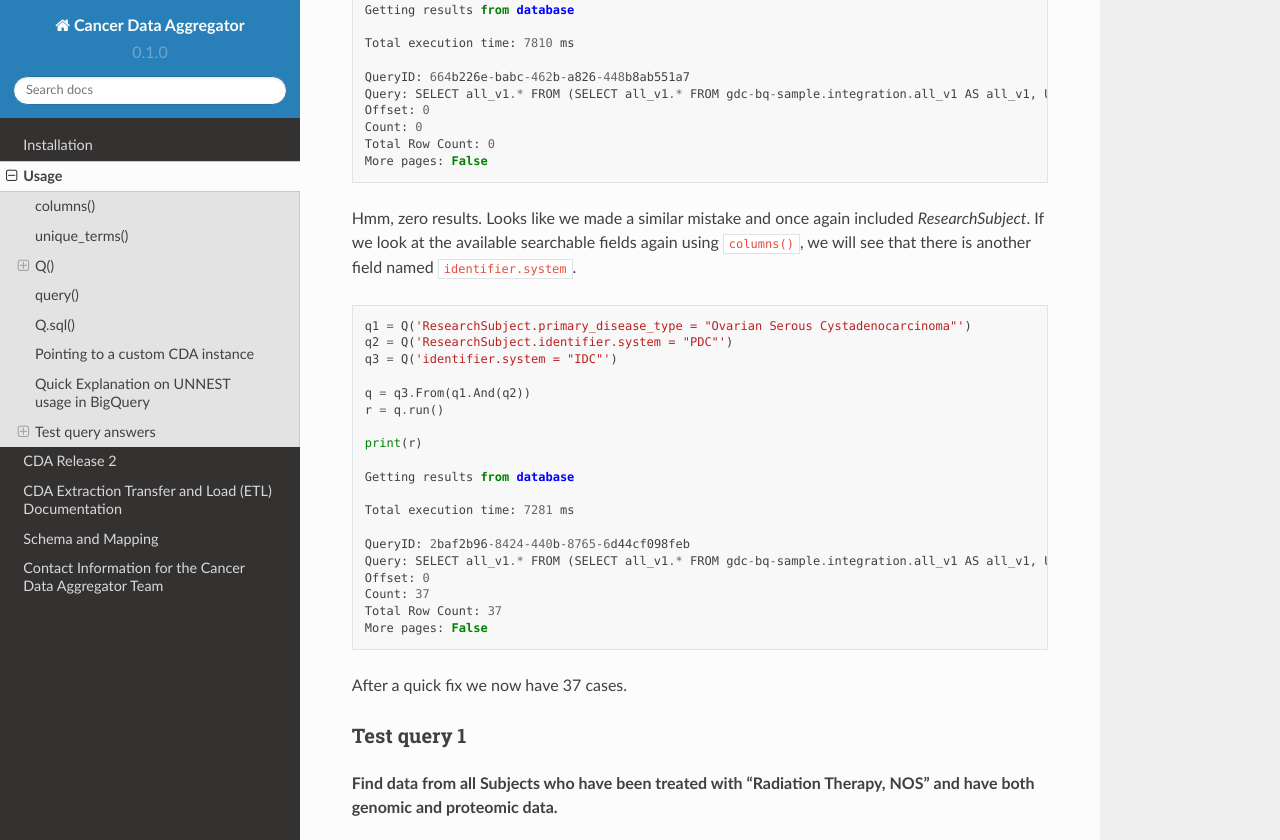
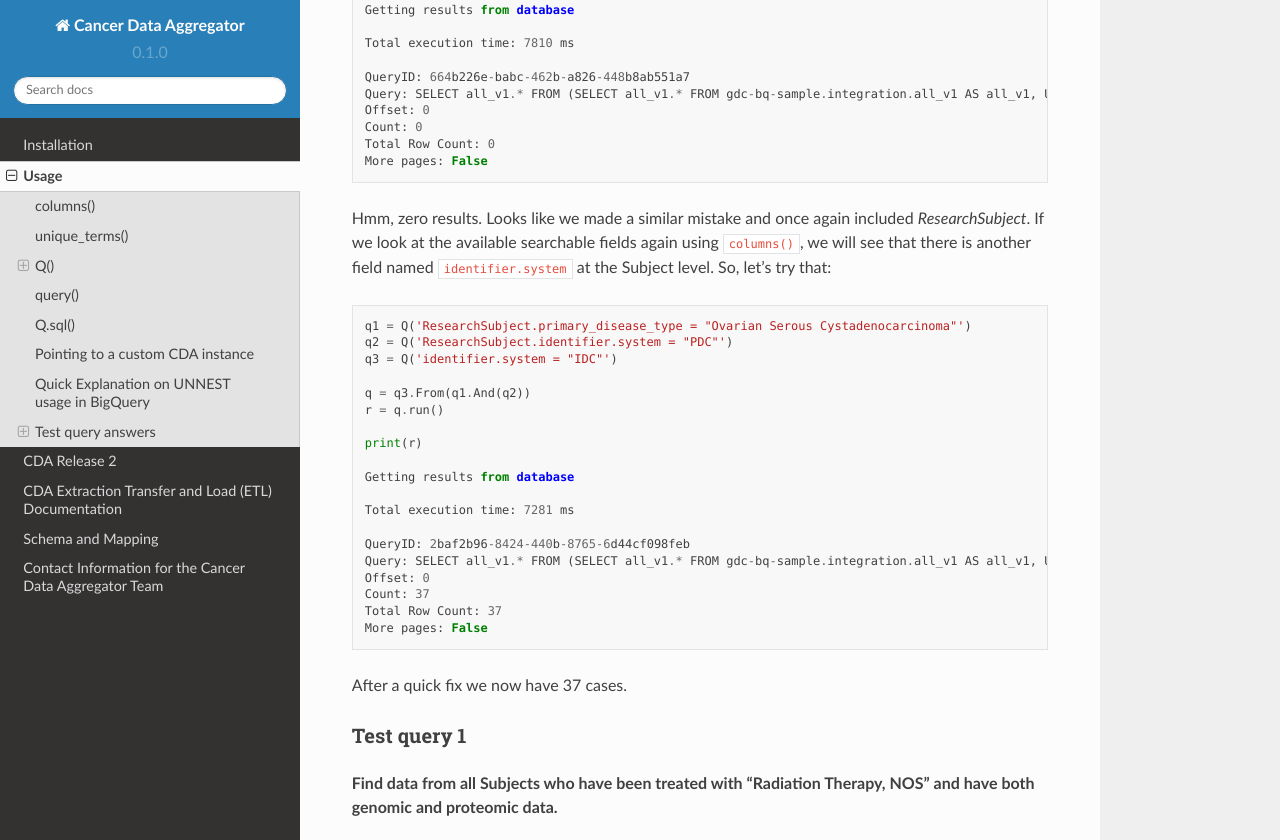
Before and after one commit to CancerDataAggregator/CDA-HelpDesk, a Sphinx documentation site: the page built from docs/source/usage.rst, in a window 1280 px wide and 900 px high, scrolled down 15036 px, cut to the strip 0-840 px from the top of the window. Built offline with Sphinx 7.4.7 and the Read the Docs theme 2.0.0, drawn with Linux system fonts in a browser that asks for light colours.

Commit message:
Update usage.rst

```diff
--- a/docs/source/usage.rst
+++ b/docs/source/usage.rst
@@ -679,7 +679,7 @@ Oh no! looks like we have an empty set. This is because IDC does not have `Resea
   More pages: False
 
 
-Hmm, zero results. Looks like we made a similar mistake and once again included `ResearchSubject`. If we look at the available searchable fields again using ``columns()``, we will see that there is another field named ``identifier.system``.
+Hmm, zero results. Looks like we made a similar mistake and once again included `ResearchSubject`. If we look at the available searchable fields again using ``columns()``, we will see that there is another field named ``identifier.system`` at the Subject level. So, let's try that:
 
 .. code-block:: python
 
@@ -712,6 +712,7 @@ Test query 1
 **Find data from all Subjects who have been treated with "Radiation Therapy, NOS" and have both genomic and proteomic data.**
 
 .. toggle-header::
+
   :header: Example 1 **Show/Hide Code**
 
     .. code-block:: python
```
